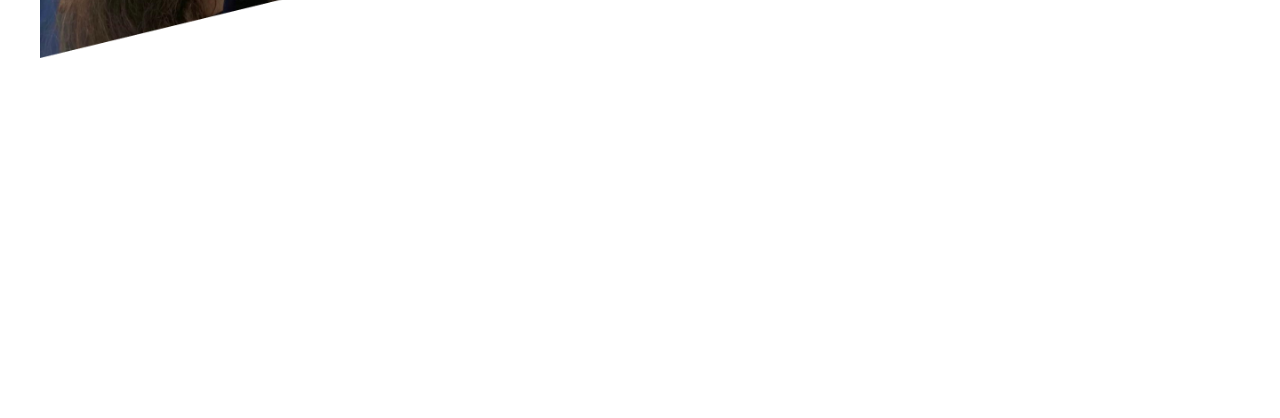
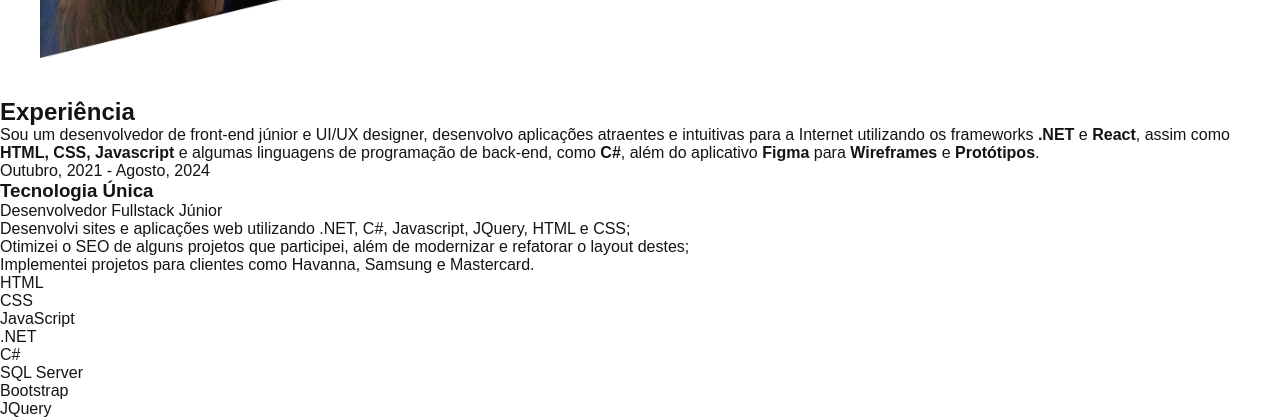
Before and after one commit to Gbrlbrgm/Portfolio, a plain HTML site: page index.html in a window 1280 px wide. Shown: the part 534-952 px from the top of the page. Before the commit the page ends 800 px from the top, so only its background shows below. Drawn offline with Linux system fonts and the light colour scheme.

Commit message:
Criação da section experiência

```diff
--- a/css/global.css
+++ b/css/global.css
@@ -1,7 +1,7 @@
 body {
     font-family: 'Fira Sans', Arial, sans-serif;
     margin: 0px;
-    color: #141414
+    color: #141414;
 }
 
 h1,
--- a/index.html
+++ b/index.html
@@ -24,5 +24,34 @@
             <p>Localizado em Mogi das Cruzes - SP</p>
         </div>
     </main>
+    <section class="experiencia" id="experiencia" aria-label="Experiência">
+        <h2 class="subtitulo">Experiência</h2>
+        <div>
+            <p class="experiencia-texto">Sou um desenvolvedor de front-end júnior e UI/UX designer,
+            desenvolvo aplicações atraentes e  intuitivas para a Internet
+            utilizando os frameworks <strong>.NET</strong> e <strong>React</strong>, assim como
+            <strong>HTML, CSS, Javascript</strong> e algumas
+            linguagens de programação de back-end, como <strong>C#</strong>, além do aplicativo
+            <strong>Figma</strong> para <strong>Wireframes</strong> e <strong>Protótipos</strong>. </p>
+        </div>
+        <div class="empresa">
+            <span class="empresa-ano">Outubro, 2021 - Agosto, 2024</span>
+            <h3 class="empresa-titulo">Tecnologia Única</h3>
+            <span class-="empresa-titulo">Desenvolvedor Fullstack Júnior</span>
+            <p class="empresa-texto">Desenvolvi sites e aplicações web utilizando .NET, C#, Javascript, JQuery, HTML e CSS;</p>
+            <p class="empresa-texto">Otimizei o SEO de alguns projetos que participei, além de modernizar e refatorar o layout destes;</p>
+            <p class="empresa-texto">Implementei projetos para clientes como Havanna, Samsung e Mastercard.</p>
+            <ul class-="empresa-habilidades">
+                <li>HTML</li>
+                <li>CSS</li>
+                <li>JavaScript</li>
+                <li>.NET</li>
+                <li>C#</li>
+                <li>SQL Server</li>
+                <li>Bootstrap</li>
+                <li>JQuery</li>
+            </ul>
+        </div>
+    </section>
 </body>
 </html>
```
